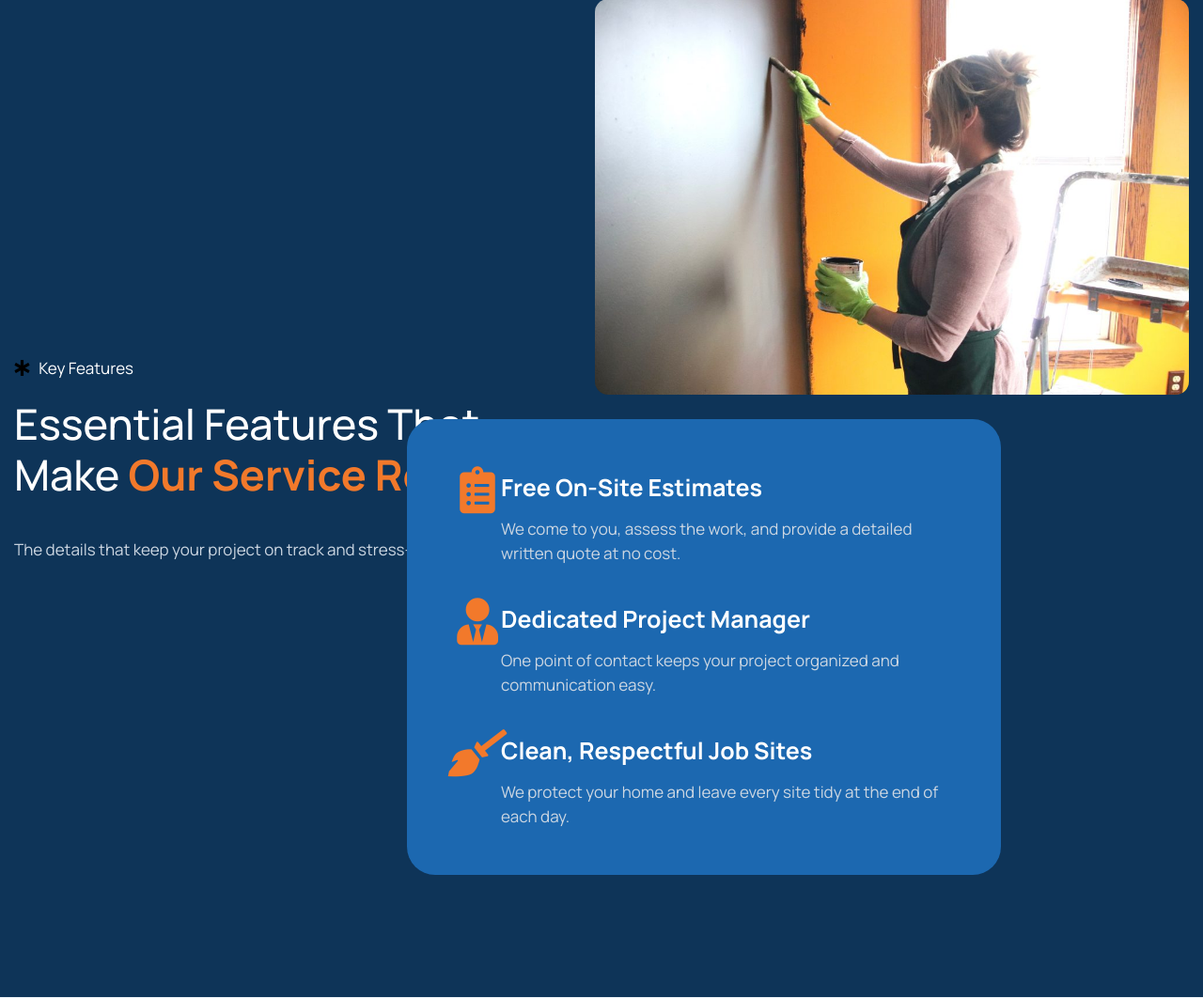
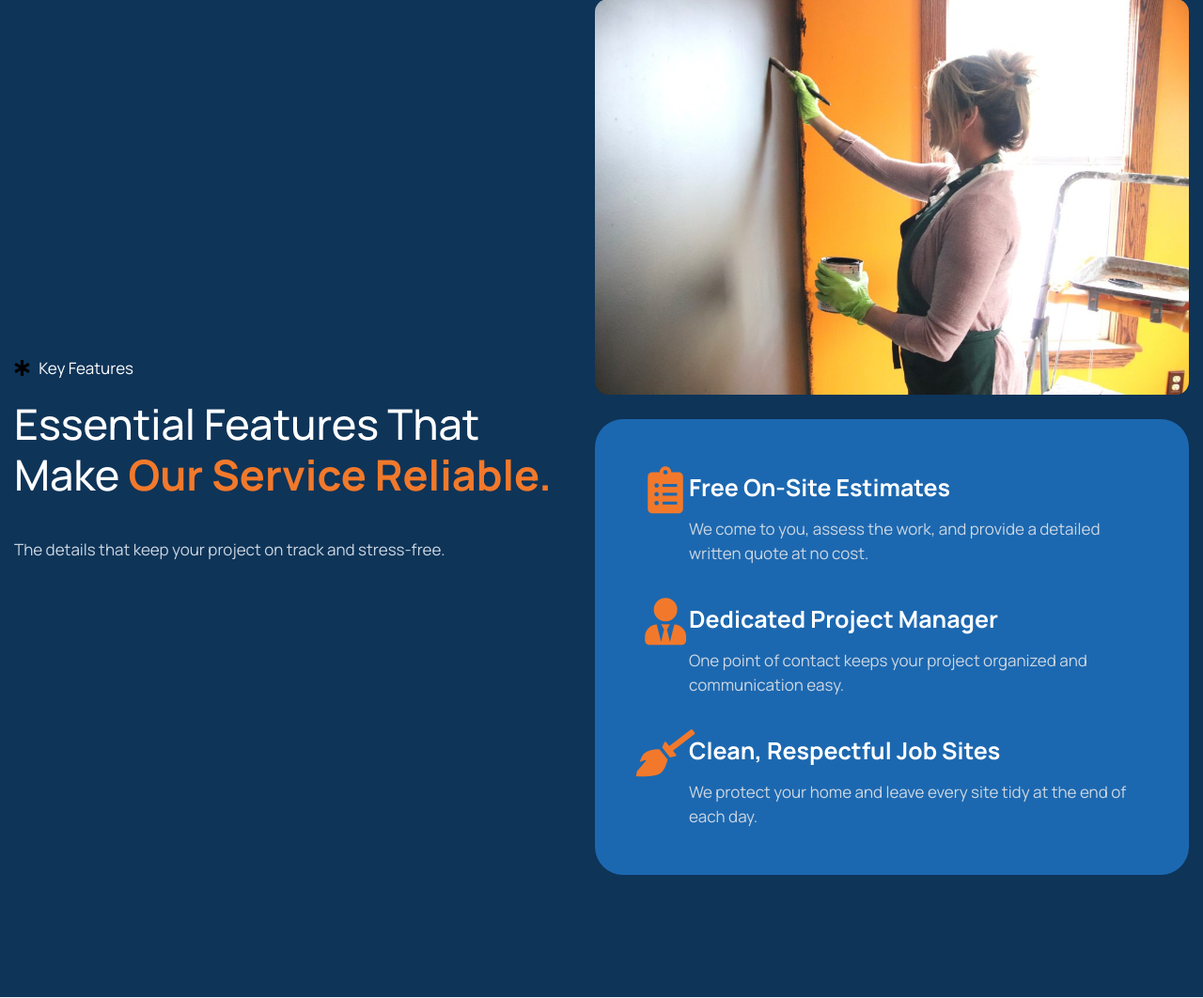
Before and after one commit to Ultima-Tony/pwddemo, a PHP site: page /about in a window 1280 px wide. Shown: the part 1746-2808 px from the top of the page at 94% size. Run offline with PHP 8.4, Linux system fonts and the light colour scheme; data comes from the database, SQL or seed files in the repository; a stand-in replaces the project's code that opens the database connection; some libraries are stand-ins or nearby versions.

Commit message:
another one

```diff
--- a/app/views/partials/header.php
+++ b/app/views/partials/header.php
@@ -26,7 +26,7 @@ $css = [
   'widget-icon-box.min.css','fadeInLeft.min.css','widget-counter.min.css','widget-icon-list.min.css',
   'widget-heading.min.css','swiper.min.css','widget-spacer.min.css','post-1232.css',
   'widget-styles.css','responsive.css','manrope.css','ekiticons.css','metform-ui.css',
-  'widget-social-icons.min.css','apple-webkit.min.css','post-1634.css','site.v4.css',
+  'widget-social-icons.min.css','apple-webkit.min.css','post-1634.css','site.v5.css',
 ];
 ?><!DOCTYPE html>
 <html lang="en-CA">
```
Also changed, not shown: public/assets/css/site.v5.css.
